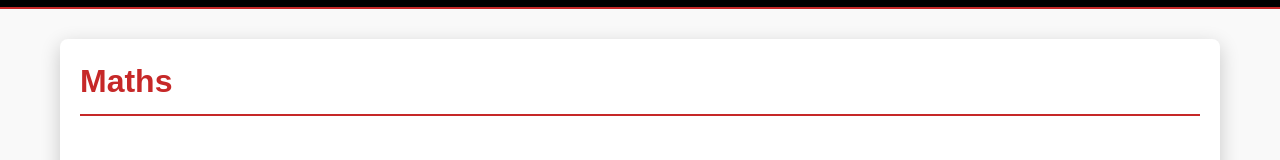
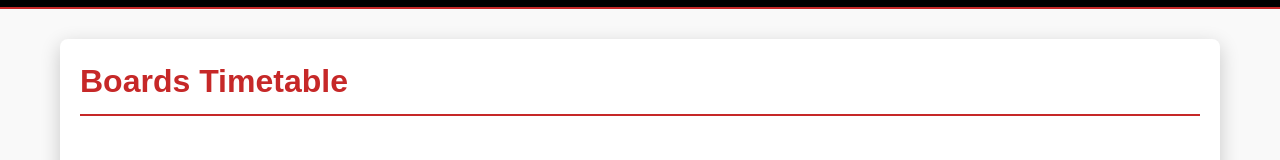
Before and after one commit to NayaksTutorials/11and12hsc, a plain HTML site: page index.html in a window 1280 px wide. Shown: the part 189-349 px from the top of the page. Drawn offline with Linux system fonts and the light colour scheme.

Commit message:
Update index.html

```diff
--- a/index.html
+++ b/index.html
@@ -32,7 +32,7 @@
 
     <main>
                 <section id="maths">
-            <h2>Maths</h2>
+            <h2>Boards Timetable</h2>
             <ul>
                 <li><a href="Boards Timetable.pdf">Boards Timetable 2025</a></li>
             </ul>
```
